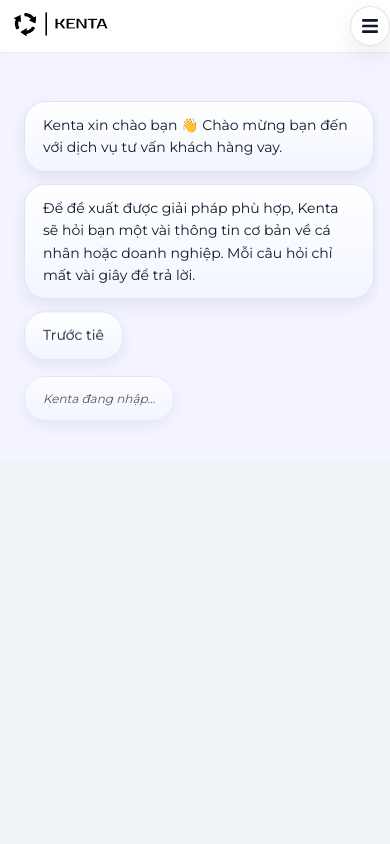
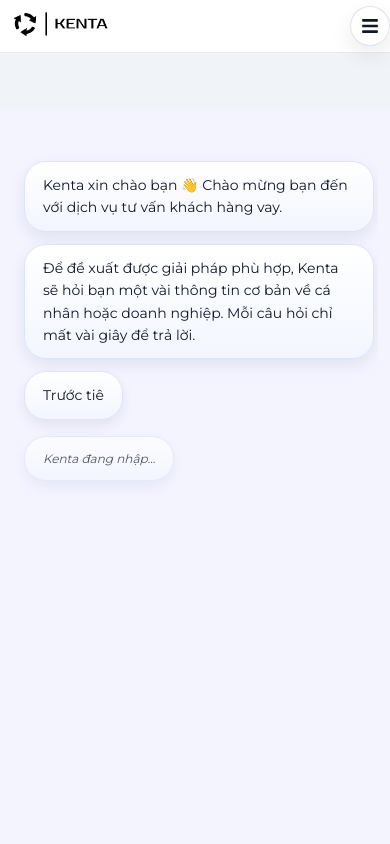
Before and after one commit to Kentafic/kenta, a Next.js app: page /chatbot in a window 390 px wide. Shown: the top 844 px of the page. Built offline with nearby package versions, Linux system fonts and the light colour scheme.

Commit message:
Fix chatbot report compile + mobile report

```diff
--- a/chatbot/chatbot.tsx
+++ b/chatbot/chatbot.tsx
@@ -366,6 +366,11 @@ useEffect(() => {
   showCollateralValueInput,
   showCreditOptions,
 ]);
+//khóa cuộn trang khi mở chatbot
+useEffect(() => {
+  document.body.classList.add("chatbot-lock");
+  return () => document.body.classList.remove("chatbot-lock");
+}, []);
 
 //--------------------------------------------------------------------
   // Xử lý khi nhấn "vay cá nhân"
@@ -703,6 +708,9 @@ setReport((prev) => ({
       borderRadius: 0,
       boxShadow: "none",
       border: "none",
+      minHeight: 0,
+      display: "flex",
+      flexDirection: "column",
     }
   : {
       // DESKTOP – giữ nguyên
@@ -716,6 +724,9 @@ setReport((prev) => ({
       boxShadow: "0 4px 12px rgba(0,0,0,0.1)",
       padding: 24,
       border: "1px solid #e0e0e0",
+      minHeight: 0,
+      display: "flex",
+      flexDirection: "column",
     };
 
   const bubbleBotStyle: React.CSSProperties = {
@@ -784,7 +795,7 @@ const chatScrollStyle: React.CSSProperties = {
   paddingRight: 4,
 
   // ✅ FIX iOS 100vh: dùng visualViewport height
-  maxHeight:
+  height:
     effectiveVH > 0
       ? `${Math.max(
           320,
--- a/styles/chatbot.css
+++ b/styles/chatbot.css
@@ -315,16 +315,6 @@
   background-color: #d0d7ff !important;
   border-radius: 999px;
 }
-/* =========================================
-   MOBILE — PULL CHAT FRAME UP (REAL FRAME)
-========================================= */
-@media (max-width: 768px) {
-  .kenta-chat-frame{
-    position: relative;
-    top: -44px;     /* chỉnh số này: -12 / -20 / -32 */
-    margin-top: 0 !important;
-  }
-}
 /* =========================
    KENTA – LOAN REPORT FONT FIX
    Chỉ áp dụng cho phần "Nhận xét"
@@ -405,3 +395,81 @@
     margin-right: auto !important;
   }
 }
+:global(.chat-body) {
+  padding-bottom: calc(12px + env(safe-area-inset-bottom) + 56px);
+}
+/* =====================================
+   MOBILE iOS — FIX CỨNG KHUNG CHAT (SURE WIN)
+   - Không page scroll
+   - Khung chat fixed trong viewport
+   - Chỉ chat-body scroll
+===================================== */
+@media (max-width: 768px) {
+  /* 1) Trang chatbot không tự tạo khoảng đệm đẩy xuống nữa */
+  .chatbotPage {
+    padding-top: 0 !important;
+    padding-bottom: 0 !important;
+    min-height: 100vh;
+  }
+
+  /* 2) FIX CỨNG frame (quan trọng nhất) */
+  .kenta-chat-frame {
+    position: fixed;
+    left: 0;
+    right: 0;
+
+    /* chiều cao header mobile (logo KENTA) */
+    top: 56px;
+
+    /* chừa safe area đáy */
+    bottom: env(safe-area-inset-bottom);
+
+    width: 100%;
+    display: flex;
+    flex-direction: column;
+    overflow: hidden;
+    z-index: 999;
+    background: #f3f4ff;
+  }
+
+  /* 3) chat-box chiếm toàn bộ chiều cao frame */
+  :global(.chat-box) {
+    flex: 1;
+    height: 100%;
+    min-height: 0;
+    border-radius: 0 !important;
+    border: none !important;
+    box-shadow: none !important;
+    padding: 12px !important;
+    display: flex;
+    flex-direction: column;
+    overflow: hidden;
+  }
+
+  /* 4) CHỈ chat-body được scroll */
+  :global(.chat-body) {
+    flex: 1;
+    min-height: 0;
+    overflow-y: auto;
+    -webkit-overflow-scrolling: touch;
+    overscroll-behavior: contain;
+
+    /* chừa chỗ cho input */
+    padding-bottom: calc(72px + env(safe-area-inset-bottom)) !important;
+  }
+
+  /* 5) Input sticky đáy */
+  :global(.chat-footer),
+  :global(.chat-input-bar) {
+    position: sticky;
+    bottom: env(safe-area-inset-bottom);
+    z-index: 2;
+    background: rgba(255,255,255,0.96);
+    backdrop-filter: blur(10px);
+  }
+}
+body.chatbot-lock {
+  height: 100%;
+  overflow: hidden;
+}
+:global(.chat-body) { padding-bottom: ... }
```
